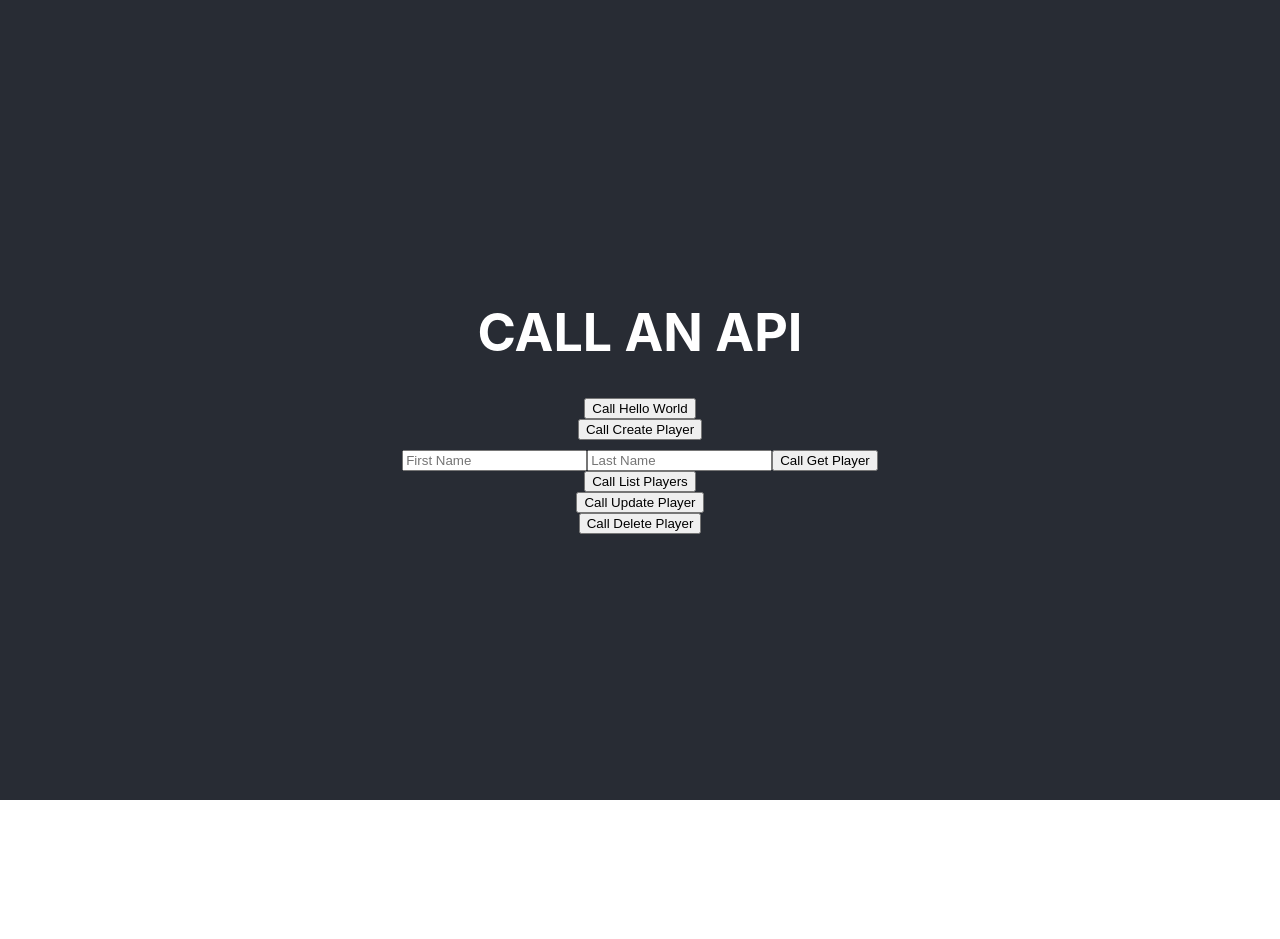
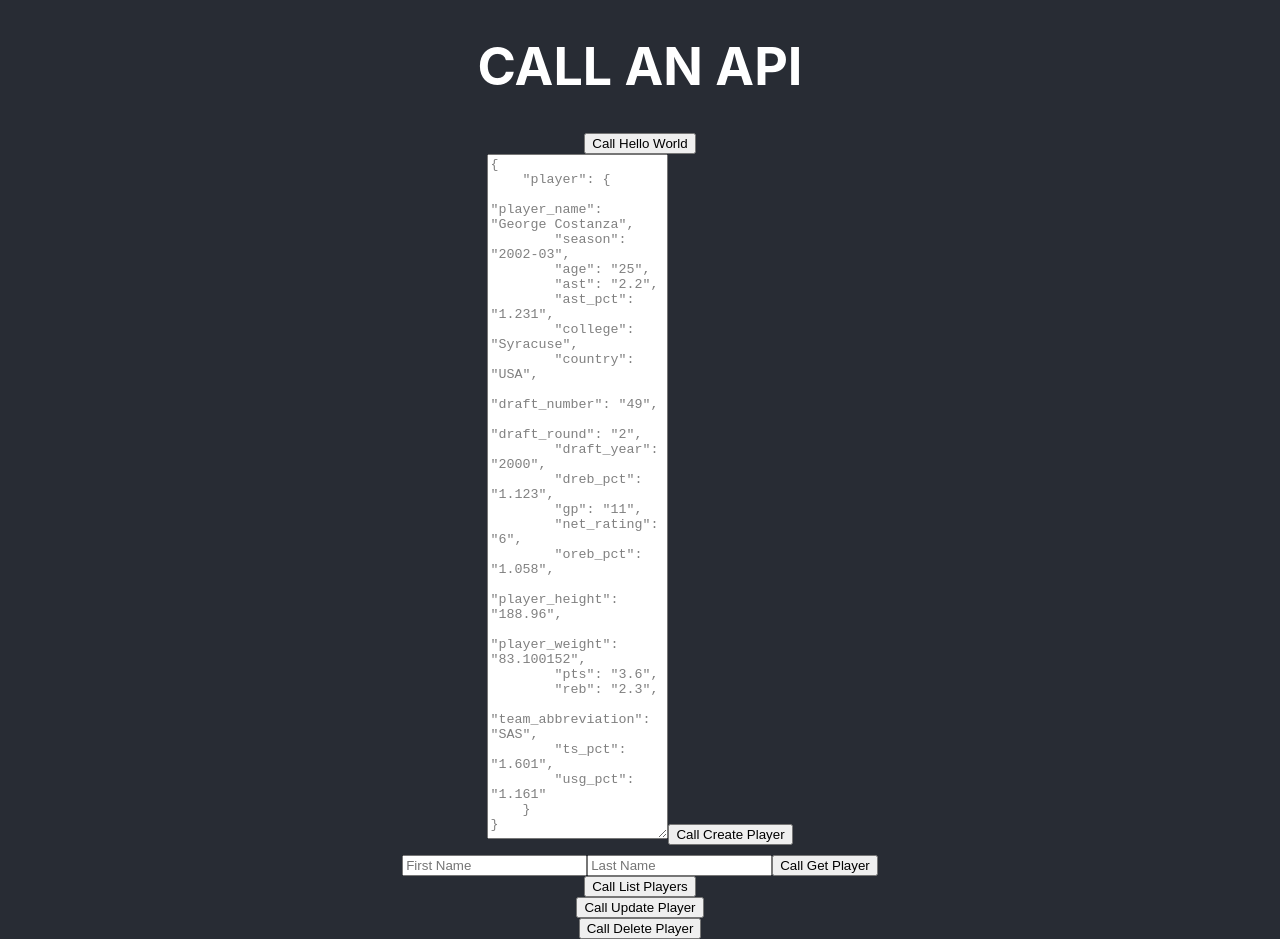
Before and after one commit to timpugh/sam-frontend, a React (Create React App) app: page / in a window 1280 px wide. Before the commit the page ends 800 px from the top, so only its background shows below. Built offline with nearby package versions, Linux system fonts and the light colour scheme.

Commit message:
Add creating a player

```diff
--- a/src/App.js
+++ b/src/App.js
@@ -1,10 +1,44 @@
-import React, { useState } from 'react';
+import React, { useState, useEffect, useRef } from 'react';
 import './App.css';
 import PlayerInfo from './PlayerInfo';
 
 function App() {
   const [showResult, setShowResult] = useState(false);
   const [apiMessage, setApiMessage] = useState("");
+  const [playerData, setPlayerData] = useState(`{
+    "player": {
+        "player_name": "George Costanza",
+        "season": "2002-03",
+        "age": "25",
+        "ast": "2.2",
+        "ast_pct": "1.231",
+        "college": "Syracuse",
+        "country": "USA",
+        "draft_number": "49",
+        "draft_round": "2",
+        "draft_year": "2000",
+        "dreb_pct": "1.123",
+        "gp": "11",
+        "net_rating": "6",
+        "oreb_pct": "1.058",
+        "player_height": "188.96",
+        "player_weight": "83.100152",
+        "pts": "3.6",
+        "reb": "2.3",
+        "team_abbreviation": "SAS",
+        "ts_pct": "1.601",
+        "usg_pct": "1.161"
+    }
+}`);
+  const textareaRef = useRef(null);
+
+  useEffect(() => {
+    const textarea = textareaRef.current;
+    if (textarea) {
+      textarea.style.height = 'auto';
+      textarea.style.height = `${textarea.scrollHeight}px`;
+    }
+  }, []);
 
   const helloWorld = async () => {
 
@@ -24,6 +58,11 @@ function App() {
 
     console.log(process.env.REACT_APP_ENDPOINT);
     const response = await fetch(`${process.env.REACT_APP_ENDPOINT}players`, {
+      method: 'POST',
+      headers: {
+        'Content-Type': 'application/json'
+      },
+      body: JSON.stringify(playerData),
       mode: 'cors'
     });
 
@@ -100,7 +139,16 @@ function App() {
       <header className="App-header">
         <h1>CALL AN API</h1>
         <button onClick={helloWorld}>Call Hello World</button>
-        <button onClick={createPlayer}>Call Create Player</button>
+        <div>
+          <textarea
+            value={playerData}
+            onChange={(e) => setPlayerData(e.target.value)}
+            rows={1}
+            style={{ resize: 'vertical', color: playerData.startsWith('{') ? 'gray' : 'inherit' }}
+            ref={textareaRef}
+          />
+          <button onClick={createPlayer}>Call Create Player</button>
+        </div>
         <div>
           <input
             type="text"
```
